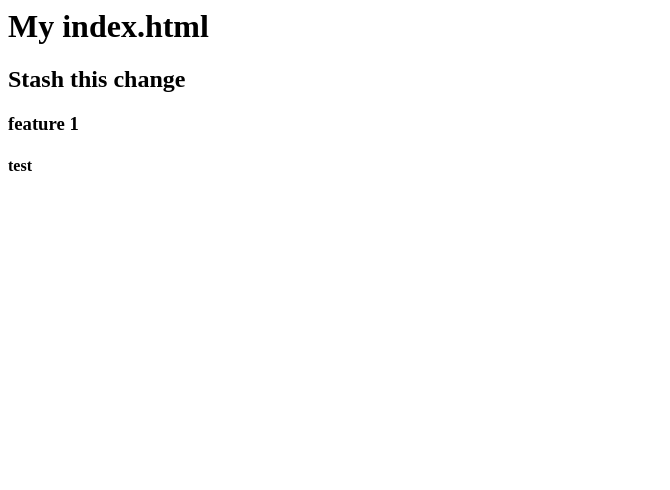
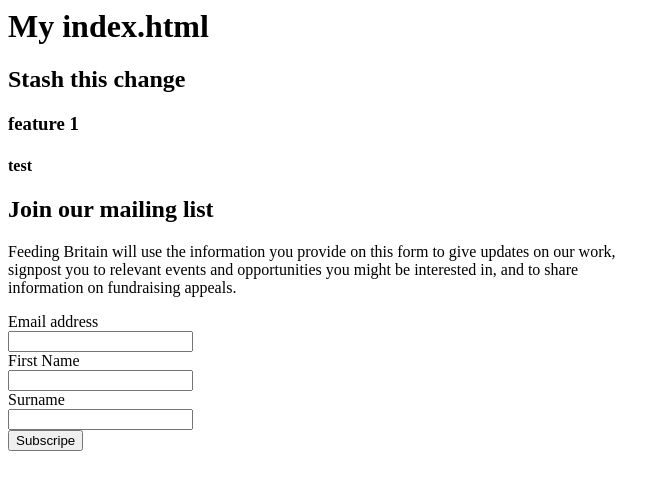
Before and after one commit to danharper83/feedingbritain, a plain HTML site: page index.html in a window 1280 px wide. Shown: the whole page, without its empty margins (0-670 px from the left). Drawn offline with Linux system fonts and the light colour scheme.

Commit message:
created a form

```diff
--- a/index.html
+++ b/index.html
@@ -6,5 +6,22 @@
 <h2>Stash this  change</>
 <h3>feature 1</h3>
 <h4>test</h4>
+
+  <div class="form">
+      <h2>Join our mailing list</h2>
+      <p>Feeding Britain will use the information you provide on this form to give updates on our work,<br>
+      signpost you to relevant events and opportunities you might be interested in, and to share<br>
+      information on fundraising appeals.</p>
+      <form>
+      Email address<br>
+        <input type="text" name="emailaddress"><br>
+        First Name<br>
+        <input type="text" name="firstname"><br>
+        Surname<br>
+        <input type="text" name="surname"><br>
+        <button type="button">Subscripe</button>
+      </form>
+  </div>
+
 </body>
 </html>
```
